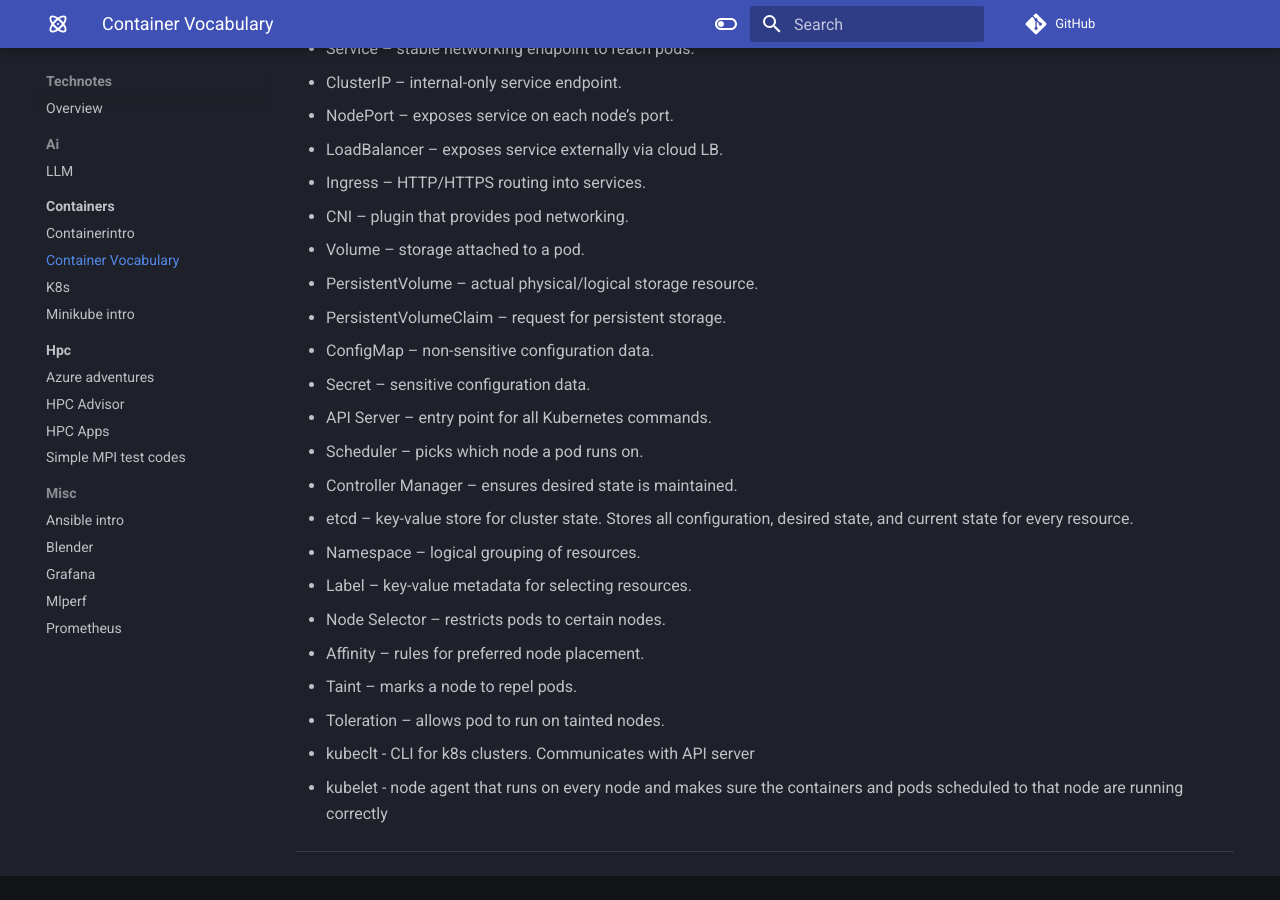
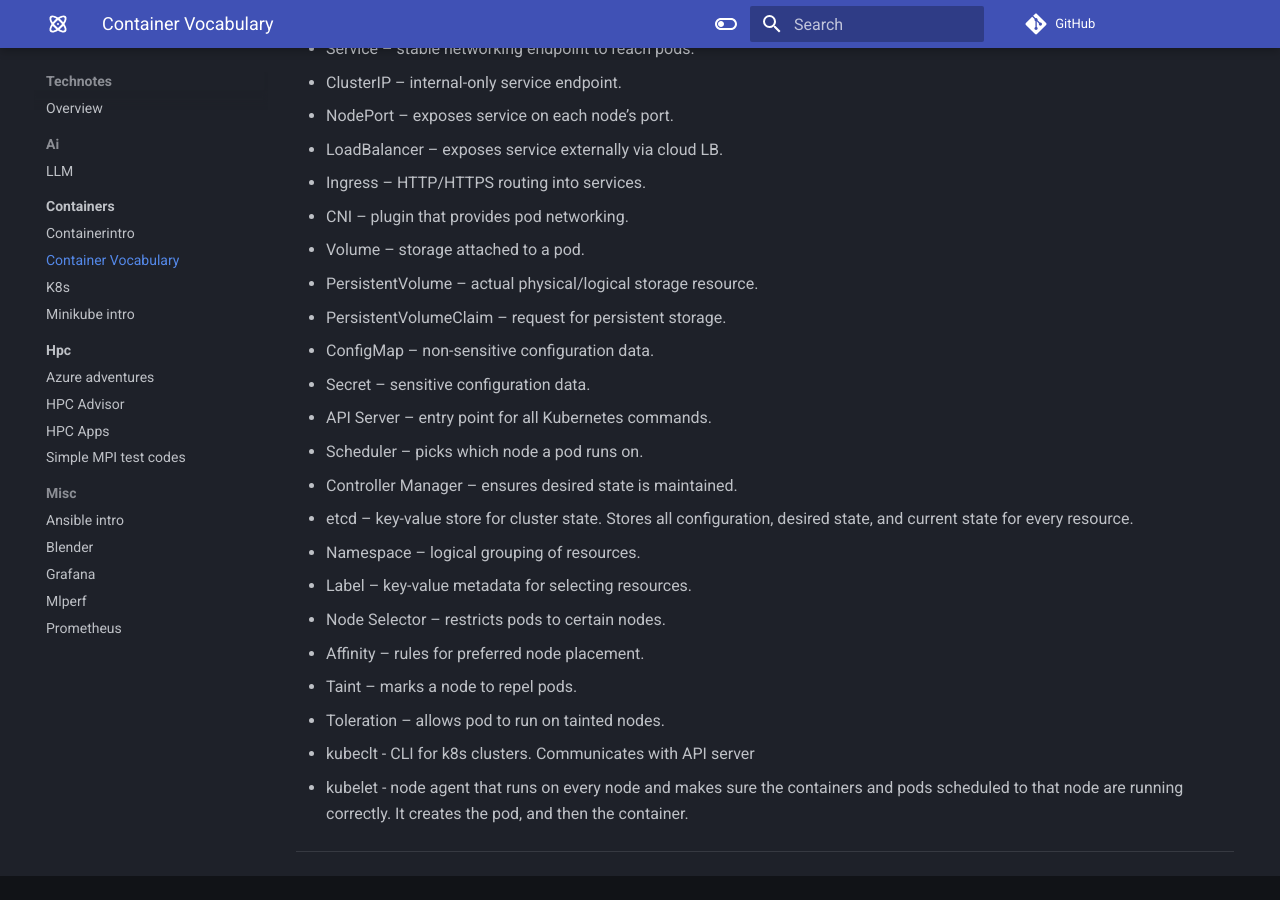
Before and after one commit to marconetto/technotes, an MkDocs documentation site: the page built from docs/containers/containervocabulary.md, in a window 1280 px wide and 900 px high, scrolled down 614 px. Built offline with MkDocs 1.6.1 and Material for MkDocs 9.7.7, drawn with Linux system fonts in a browser that asks for light colours; comment, search, counter and statistics services are not loaded.

Commit message:
update container vocabulary

```diff
--- a/docs/containers/containervocabulary.md
+++ b/docs/containers/containervocabulary.md
@@ -39,7 +39,7 @@
 - Taint – marks a node to repel pods.
 - Toleration – allows pod to run on tainted nodes.
 - kubeclt - CLI for k8s clusters. Communicates with API server
-- kubelet - node agent that runs on every node and makes sure the containers and pods scheduled to that node are running correctly
+- kubelet - node agent that runs on every node and makes sure the containers and pods scheduled to that node are running correctly. It creates the pod, and then the container.
 
 
 
```
